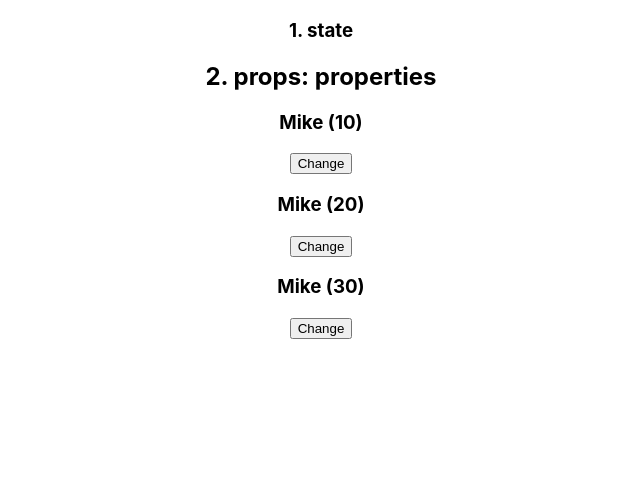
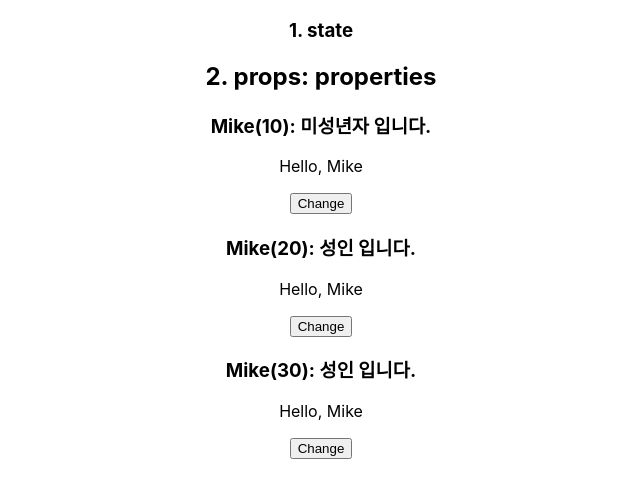
Before and after one commit to yhkang-xx/react-lecture, a React (Create React App) app: page / in a window 1280 px wide. Shown: the top 498 px of the page, without its empty margins (319-959 px from the left). Built offline with nearby package versions, Linux system fonts and the light colour scheme.

Commit message:
react-props 예제2

```diff
--- a/src/component/Hello.js
+++ b/src/component/Hello.js
@@ -1,17 +1,17 @@
 import { useState } from "react";
+import UserName from "./UserName";
 
-export default function Hello(props) {
-    console.log(props)
+export default function Hello({ age }) {
     const [name, setName] = useState('Mike');
-    const [age, setAge] = useState(props.age);
+    const msg = age > 19 ? '성인 입니다.' : '미성년자 입니다.'
 
     return (
         <div>
-            <h3 id='name'>{name} ({age})</h3>
+            <h3 id='name'>{name}({age}): {msg}</h3>
+            <UserName name={name} />
             <button
                 onClick={() => {
                     setName(name === 'Mike' ? 'Jane' : 'Mike');
-                    setAge(age + 1);
                 }}
             >Change</button>
         </div>
--- /dev/null
+++ b/src/component/UserName.js
@@ -0,0 +1,6 @@
+export default function UserNam({ name }) {
+
+    return <p>
+        Hello, {name}
+    </p>
+}
```
